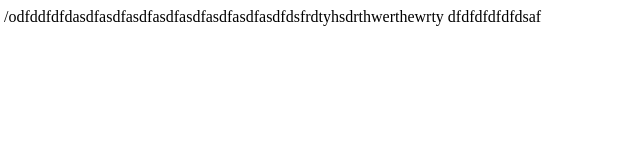
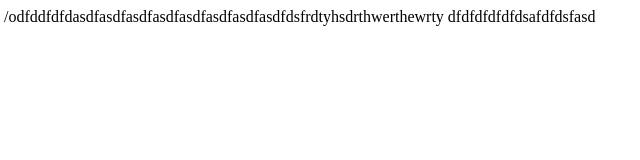
Before and after one commit to Nemco5/Nemco5, a plain HTML site: page index.html in a window 1280 px wide. Shown: the full height of the page, 4-644 px from the left. Drawn offline with Linux system fonts and the light colour scheme.

Commit message:
comikiktu

```diff
--- a/index.html
+++ b/index.html
@@ -9,6 +9,6 @@
 <body>
     /odfddfdfdasdfasdfasdfasdfasdfasdfasdfasdfdsfrdtyhsdrthwerthewrty
 
-    dfdfdfdfdfdsaf
+    dfdfdfdfdfdsafdfdsfasd
 </body>
 </html>
```
